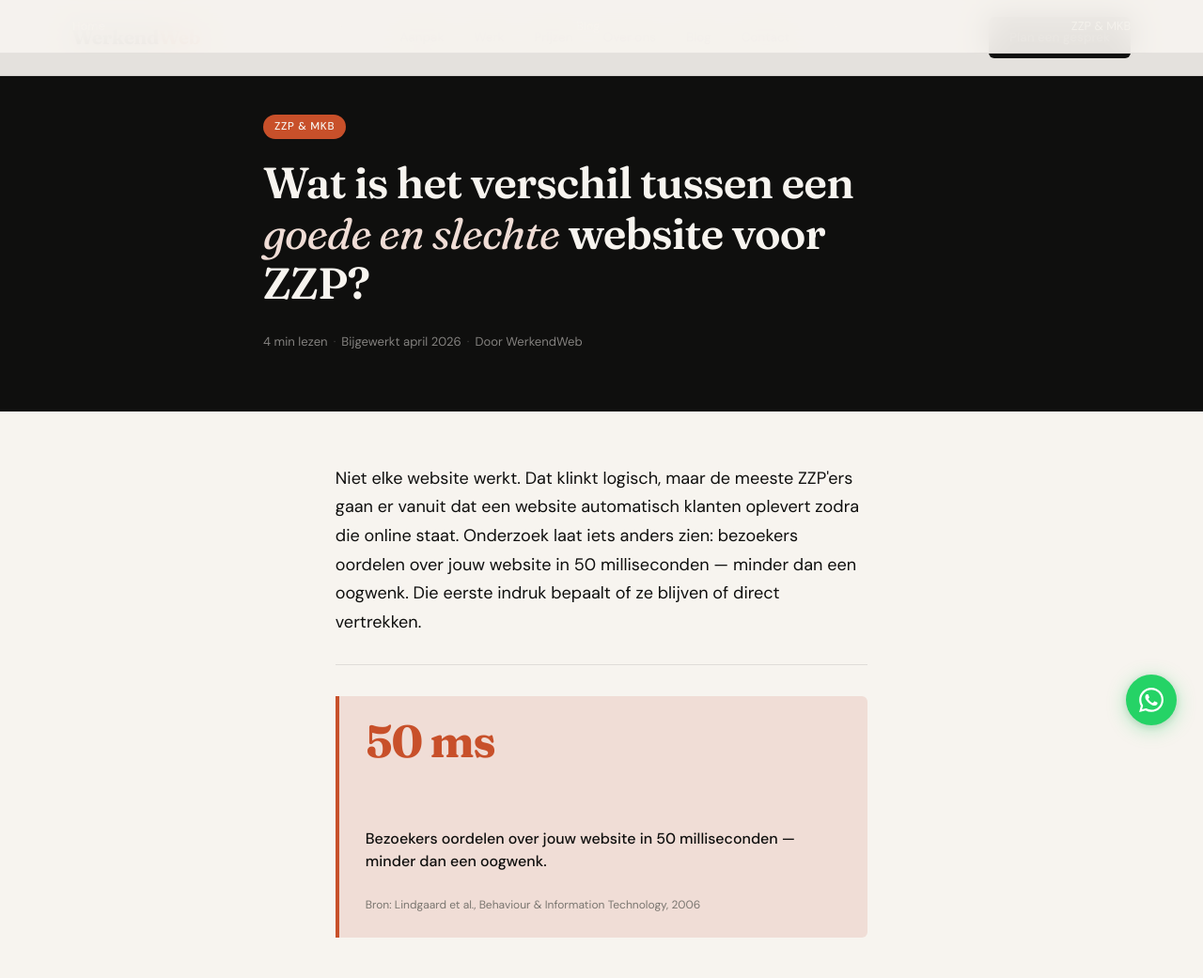
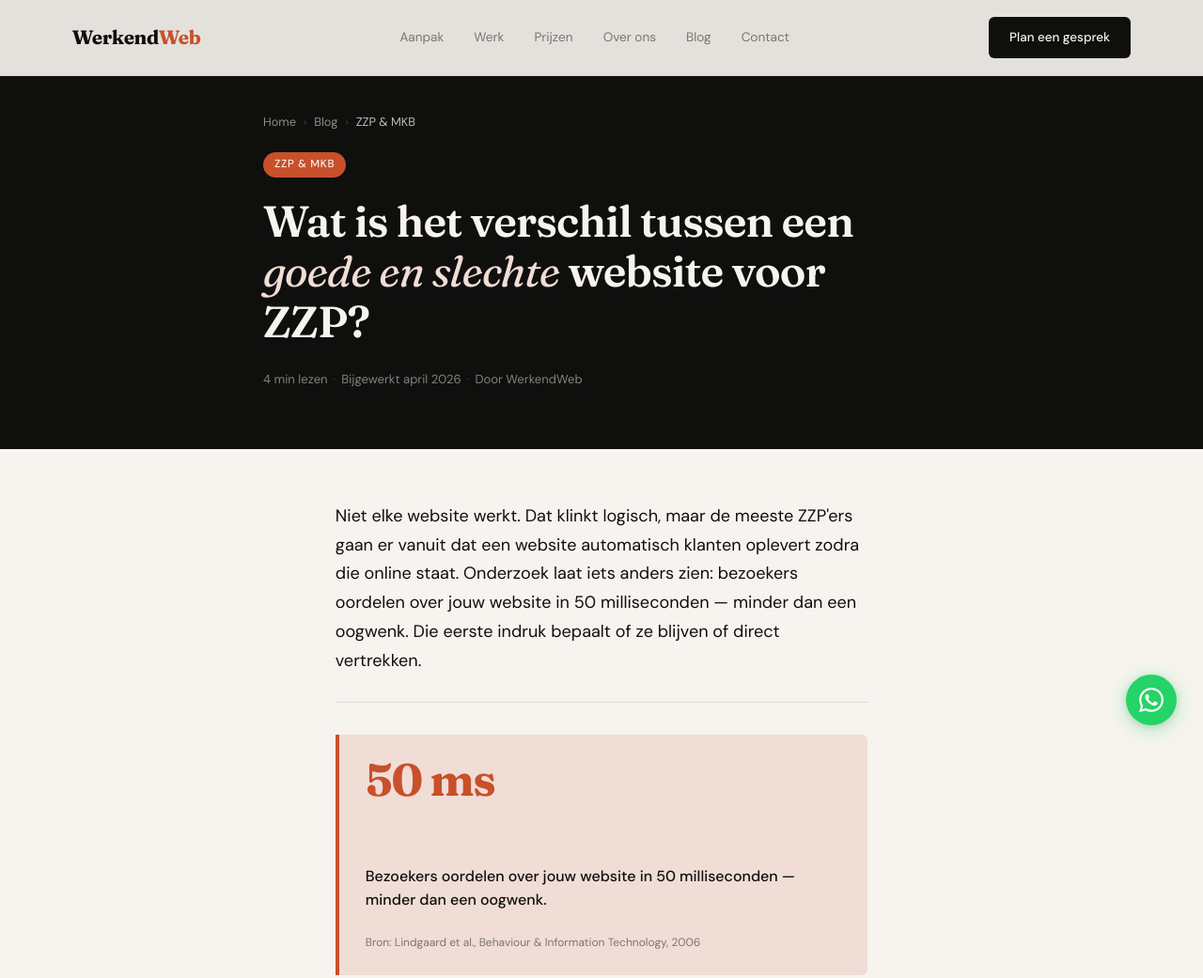
Before and after one commit to Abbout12/Werkendweb-site, a website: page public/blog/goede-website-zzp.html in a window 1280 px wide. Shown: the top 1041 px of the page at 94% size. Drawn offline with Linux system fonts and the light colour scheme.

Commit message:
Fix navbar: breadcrumb nav-tag veroorzaakte fixed positioning conflict

```diff
--- a/public/blog/goede-website-zzp.html
+++ b/public/blog/goede-website-zzp.html
@@ -91,13 +91,13 @@
 <!-- ── Artikel hero ──────────────────────────────────────────────────────────── -->
 <section class="artikel-hero" aria-label="Artikel introductie">
   <div class="artikel-hero__inner">
-    <nav class="artikel-breadcrumb" aria-label="Broodkruimelnavigatie">
+    <div class="artikel-breadcrumb" aria-label="Broodkruimelnavigatie" role="navigation">
       <a href="/">Home</a>
       <span class="artikel-breadcrumb__sep" aria-hidden="true">›</span>
       <a href="/blog">Blog</a>
       <span class="artikel-breadcrumb__sep" aria-hidden="true">›</span>
       <span class="artikel-breadcrumb__current">ZZP &amp; MKB</span>
-    </nav>
+    </div>
     <span class="artikel-badge">ZZP &amp; MKB</span>
     <h1 class="artikel-hero__title">Wat is het verschil tussen een <em>goede en slechte</em> website voor ZZP?</h1>
     <p class="artikel-meta">
```
Also changed, not shown: public/blog/kosten-website-amsterdam.html (+2 -2 lines), public/blog/website-levert-geen-klanten.html (+2 -2 lines).
